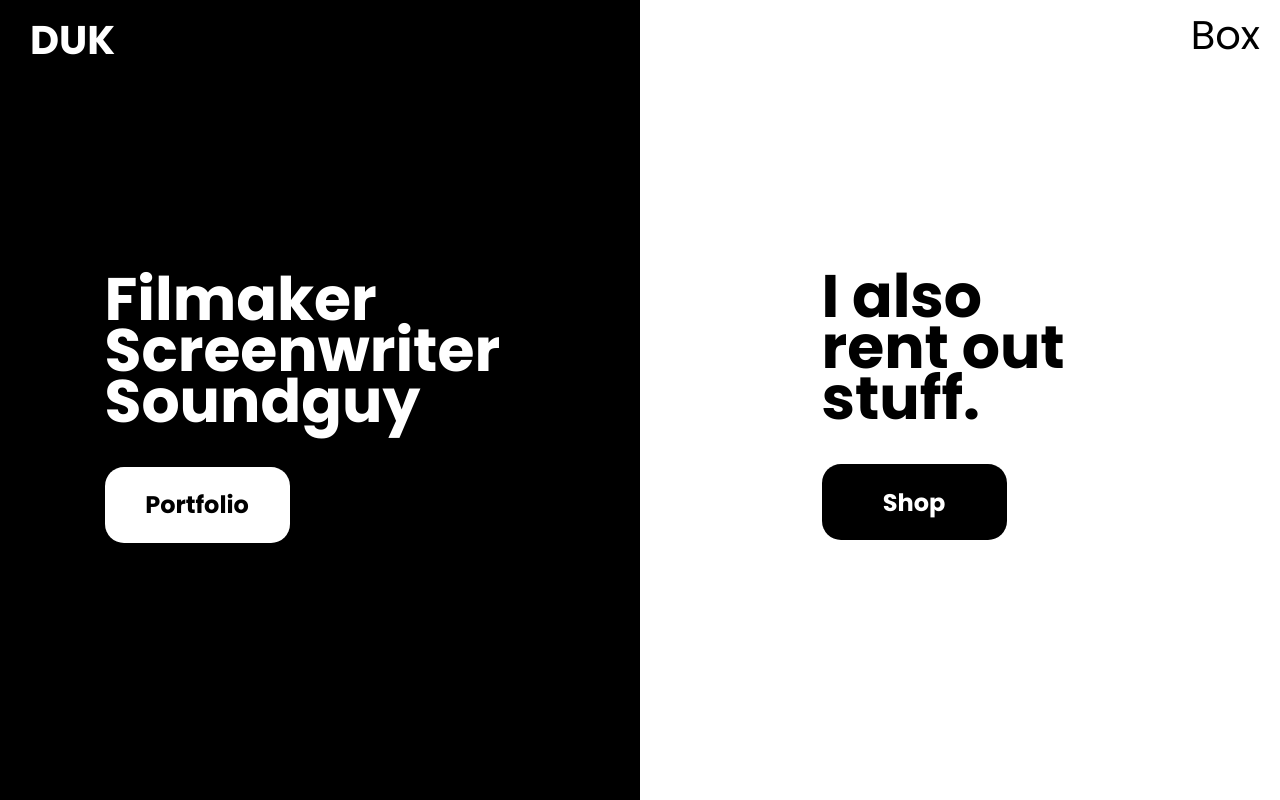
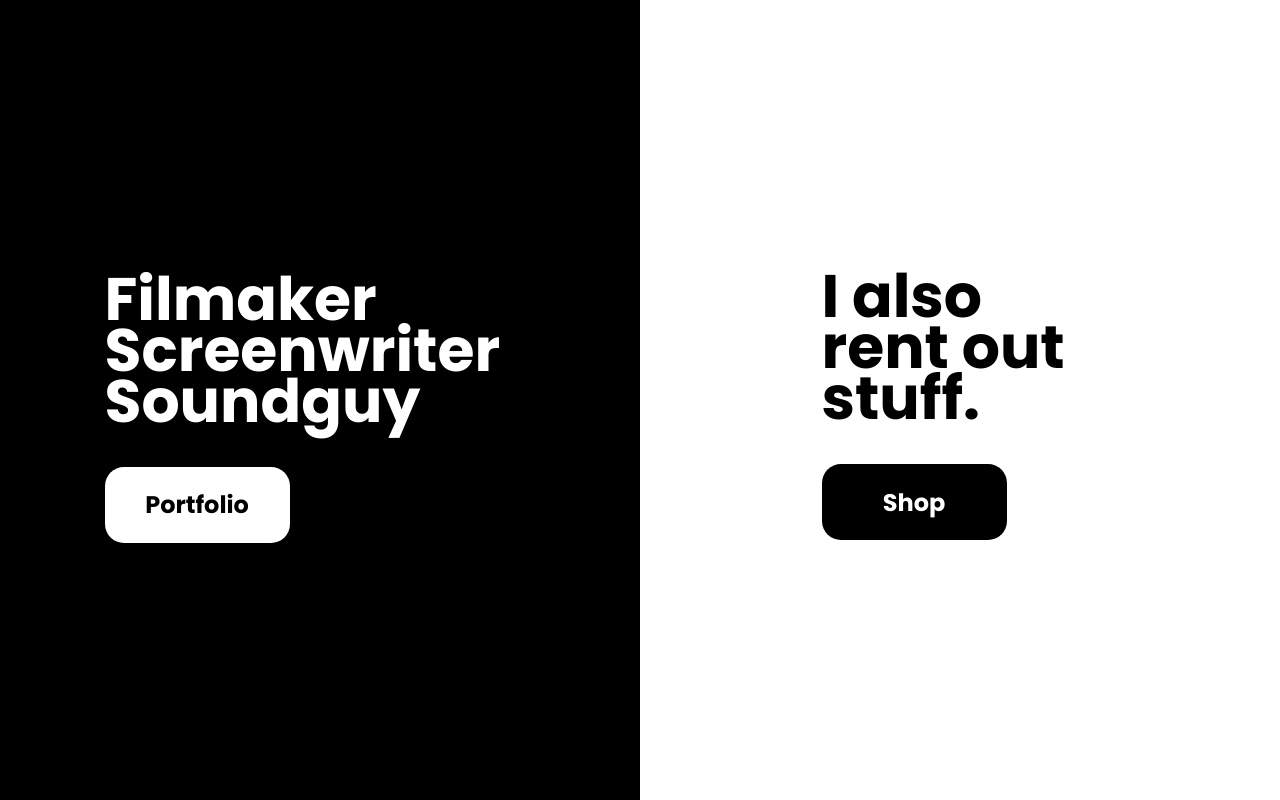
Before and after one commit to jonagull/frontend, a React (Create React App) app: page / in a window 1280 px wide. Built offline with nearby package versions, Linux system fonts and the light colour scheme.

Commit message:
made route to shop

```diff
--- a/src/App.js
+++ b/src/App.js
@@ -5,14 +5,15 @@ import { Navbar } from "./pages/Navbar";
 import { Route, BrowserRouter as Router, Link, Routes } from "react-router-dom";
 import React from "react";
 import { ErrorPage } from "./pages/ErrorPage";
+import { ShopPage } from "./pages/comp/ShopPage";
 
 function App() {
   return (
     <Router>
-      <Navbar />
       <Routes>
         <Route path="/" element={<LandingPage />} />
         <Route path="portfolio" element={<ProjectComponent />} />
+        <Route path="shop" element={<ShopPage />} />
         <Route path="*" element={<ErrorPage />} />
       </Routes>
     </Router>
```
